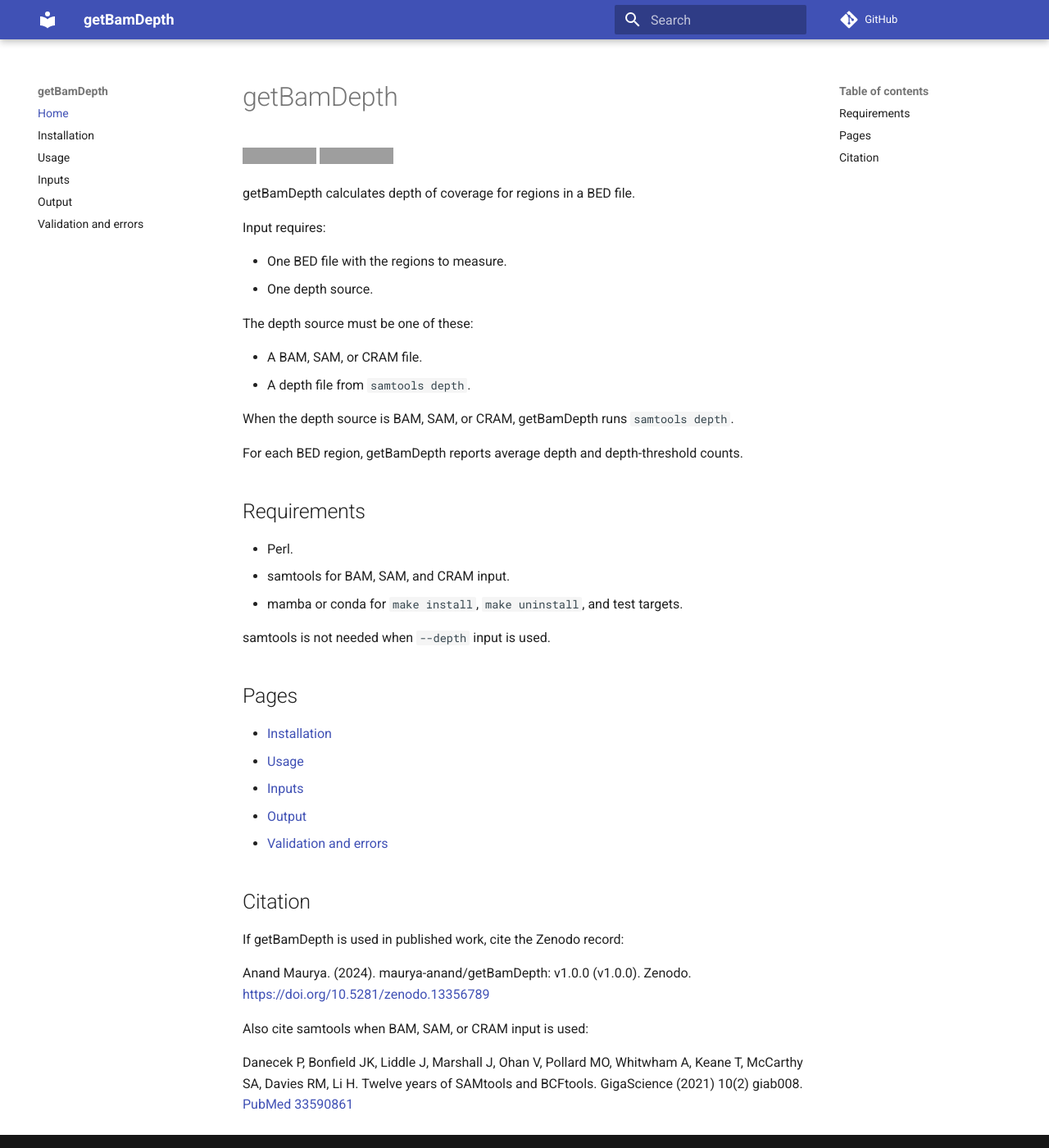
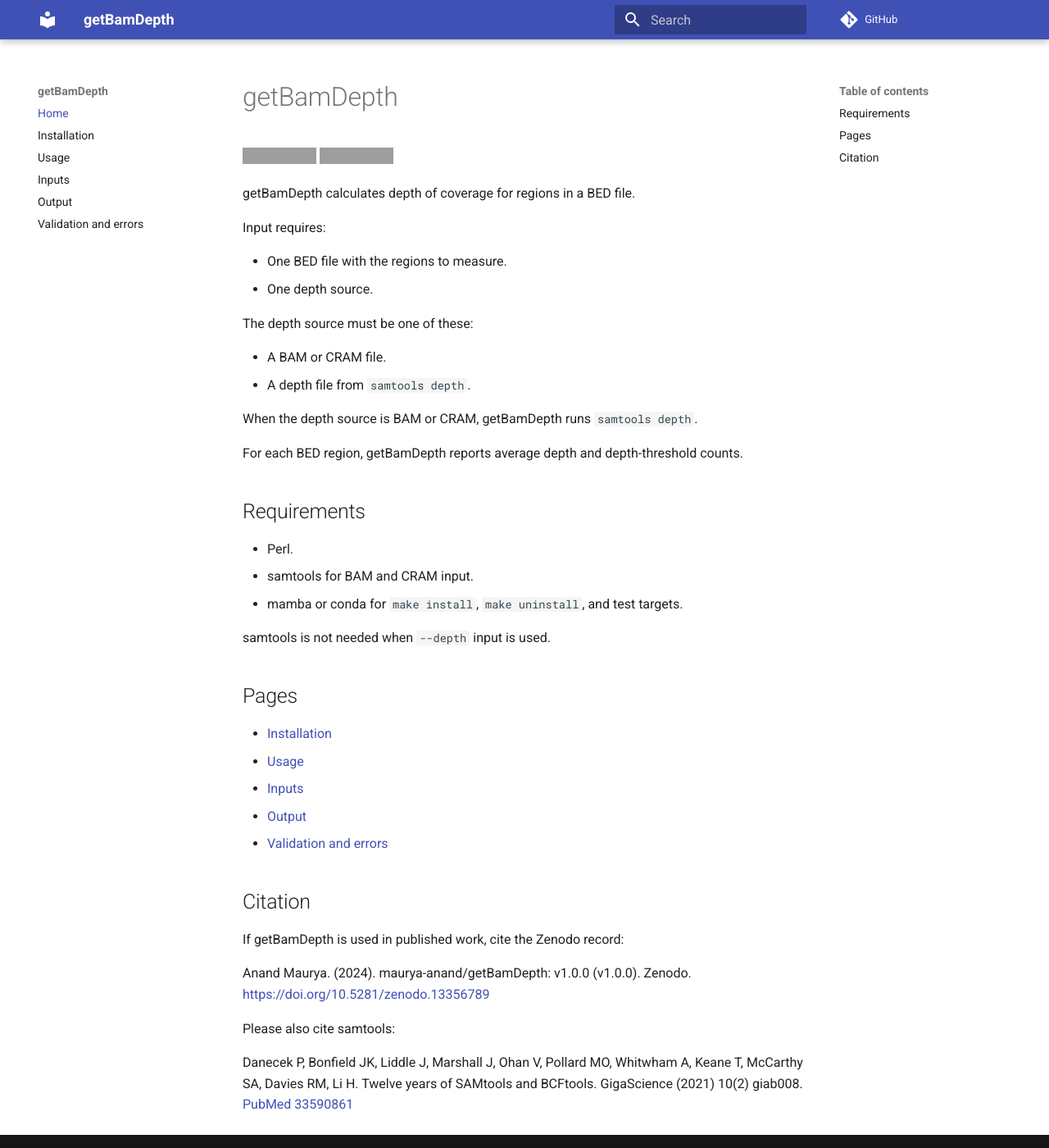
Before and after one commit to maurya-anand/getBamDepth, an MkDocs documentation site: the page built from docs/index.md, in a window 1280 px wide and 1400 px high. Shown: the whole window at 82% size. Built offline with MkDocs 1.6.1 and Material for MkDocs 9.7.7, drawn with Linux system fonts in a browser that asks for light colours; comment, search, counter and statistics services are not loaded; grey boxes are pictures that could not be loaded.

Commit message:
docs: update input requirements to remove mention of SAM files

```diff
--- a/docs/index.md
+++ b/docs/index.md
@@ -12,17 +12,17 @@ Input requires:
 
 The depth source must be one of these:
 
-- A BAM, SAM, or CRAM file.
+- A BAM or CRAM file.
 - A depth file from `samtools depth`.
 
-When the depth source is BAM, SAM, or CRAM, getBamDepth runs `samtools depth`.
+When the depth source is BAM or CRAM, getBamDepth runs `samtools depth`.
 
 For each BED region, getBamDepth reports average depth and depth-threshold counts.
 
 ## Requirements
 
 - Perl.
-- samtools for BAM, SAM, and CRAM input.
+- samtools for BAM and CRAM input.
 - mamba or conda for `make install`, `make uninstall`, and test targets.
 
 samtools is not needed when `--depth` input is used.
@@ -41,6 +41,6 @@ If getBamDepth is used in published work, cite the Zenodo record:
 
 Anand Maurya. (2024). maurya-anand/getBamDepth: v1.0.0 (v1.0.0). Zenodo. [https://doi.org/10.5281/zenodo.13356789](https://doi.org/10.5281/zenodo.13356789)
 
-Also cite samtools when BAM, SAM, or CRAM input is used:
+Please also cite samtools:
 
 Danecek P, Bonfield JK, Liddle J, Marshall J, Ohan V, Pollard MO, Whitwham A, Keane T, McCarthy SA, Davies RM, Li H. Twelve years of SAMtools and BCFtools. GigaScience (2021) 10(2) giab008. [PubMed 33590861](https://pubmed.ncbi.nlm.nih.gov/33590861)
```
